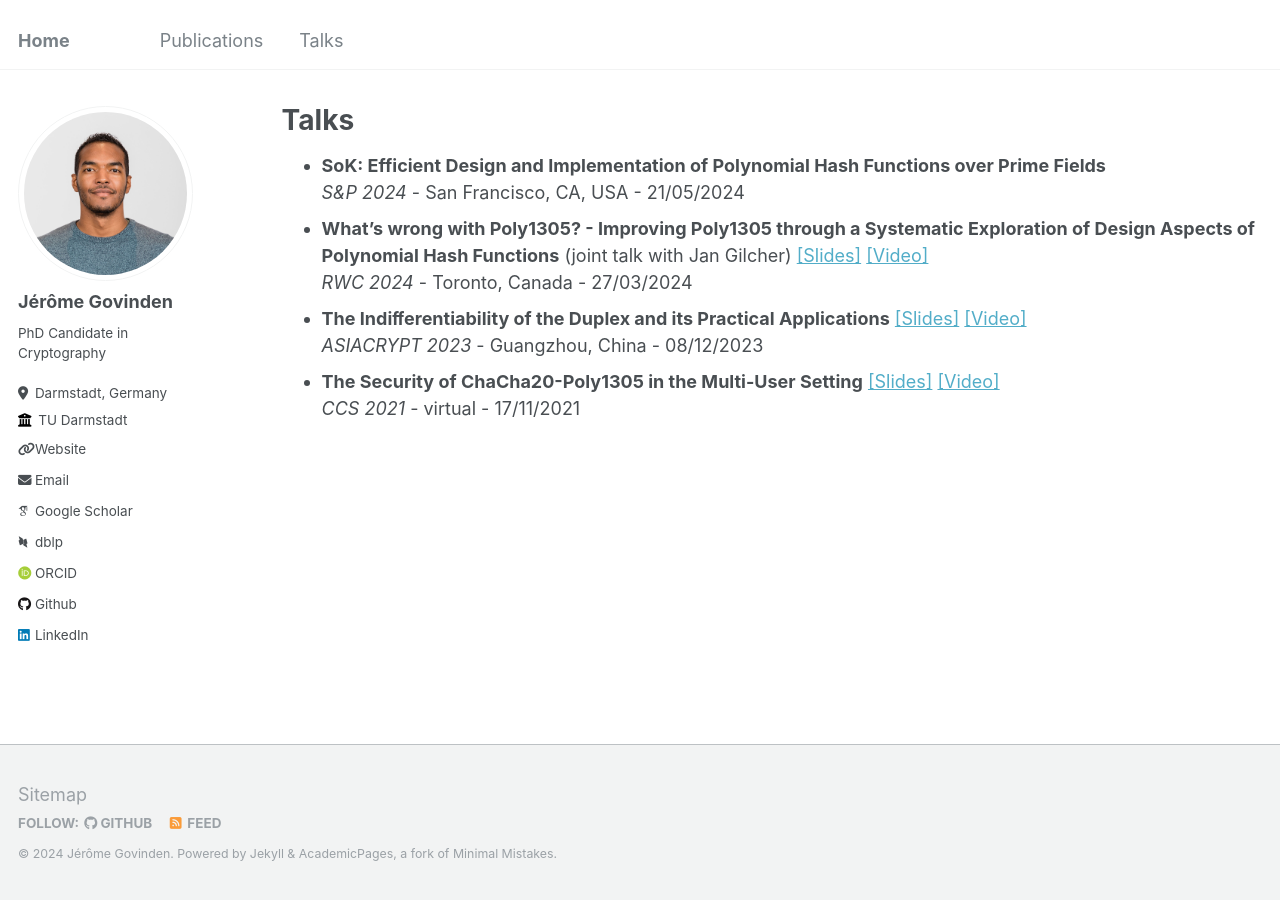
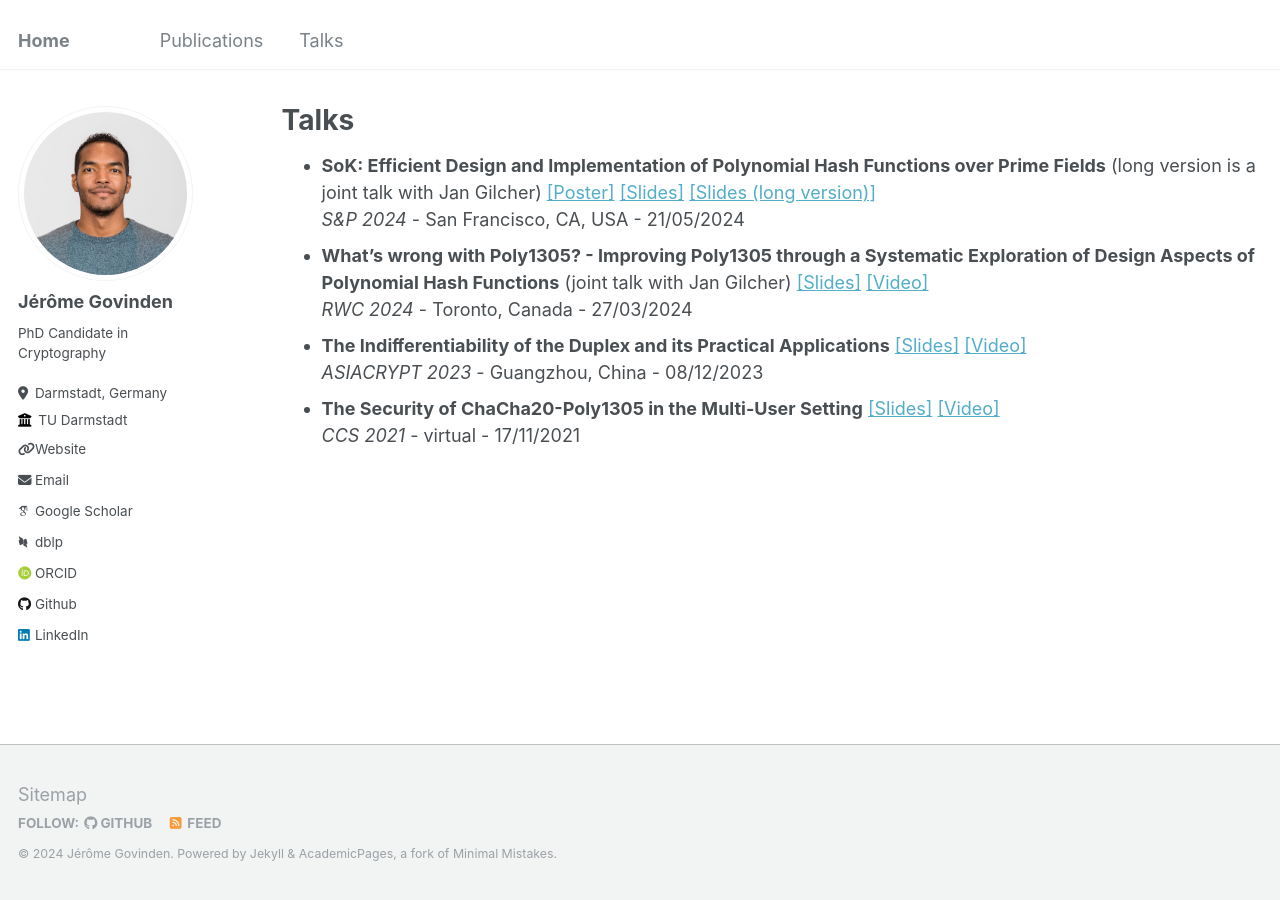
Before and after one commit to GovindenJerome/govindenjerome.github.io, a Jekyll site: the page built from _pages/talks.md, in a window 1280 px wide. Built offline with Jekyll 4.4.1, drawn with Linux system fonts in a browser that asks for light colours; some web fonts are replaced.

Commit message:
update SP talk

```diff
--- a/_pages/talks.md
+++ b/_pages/talks.md
@@ -6,7 +6,7 @@ author_profile: true
 ---
 
 
-- **SoK: Efficient Design and Implementation of Polynomial Hash Functions over Prime Fields**\\
+- **SoK: Efficient Design and Implementation of Polynomial Hash Functions over Prime Fields** (long version is a joint talk with Jan Gilcher) [\[Poster\]](/files/SP24-polynomial-hashing-poster.pdf) [\[Slides\]](/files/SP24-polynomial-hashing-presentation_short.pdf) [\[Slides (long version)\]](/files/SP24-polynomial-hashing-presentation_long.pdf)\\
 *S&P 2024* - San Francisco, CA, USA - 21/05/2024
 - **What's wrong with Poly1305? - Improving Poly1305 through a Systematic Exploration of Design Aspects of Polynomial Hash Functions** (joint talk with Jan Gilcher) [\[Slides\]](/files/rwc24-polynomial-hashing-presentation.pdf) [\[Video\]](https://youtu.be/EUkBH_TcxcA)\\
 *RWC 2024* - Toronto, Canada - 27/03/2024
```
Also changed, not shown: 3 other files.
